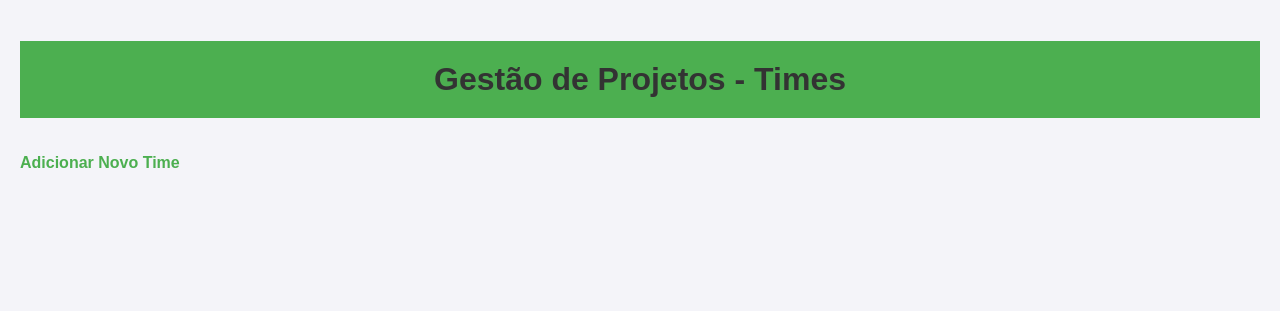
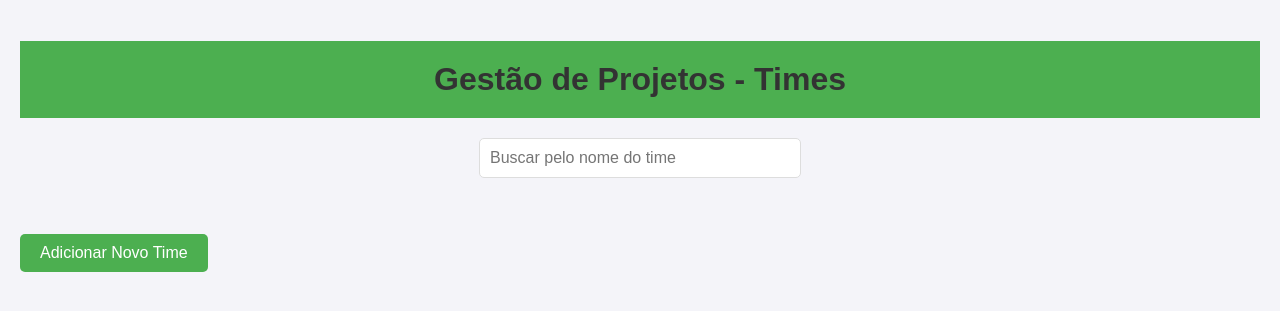
Before and after one commit to LuanRamalho/Python-com-Django-41---project_management, a Django app: template Python com Django 41 - project_management/tasks/templates/tasks/home.html in a window 1280 px wide. Shown: the top 311 px of the page. Run offline with Django 5.2, Linux system fonts and the light colour scheme; the template is opened without the code that fills it, so the values that code supplies are empty.

Commit message:
home.html

```diff
--- a/Python com Django 41 - project_management/tasks/templates/tasks/home.html
+++ b/Python com Django 41 - project_management/tasks/templates/tasks/home.html
@@ -38,7 +38,7 @@
             width: 80%;
             max-width: 500px;
             box-shadow: 0 2px 5px rgba(0, 0, 0, 0.1);
-            text-align: center;
+            text-align: left;
             transition: transform 0.3s ease;
         }
 
@@ -47,30 +47,105 @@
             box-shadow: 0 5px 15px rgba(0, 0, 0, 0.2);
         }
 
-        a {
-            text-decoration: none;
-            color: #4CAF50;
+        .team-info {
+            margin-bottom: 10px;
+        }
+
+        .team-info strong {
             font-weight: bold;
         }
 
-        a:hover {
+        .team-actions {
+            margin-top: 10px;
+        }
+
+        .team-actions a {
+            text-decoration: none;
+            color: #4CAF50;
+            margin-right: 15px;
+            font-weight: bold;
+        }
+
+        .team-actions a:hover {
             text-decoration: underline;
         }
 
         .container {
             padding: 20px;
         }
+
+        .add-team-btn {
+            display: inline-block;
+            padding: 10px 20px;
+            background-color: #4CAF50;
+            color: white;
+            text-decoration: none;
+            border-radius: 5px;
+            margin-top: 20px;
+        }
+
+        .add-team-btn:hover {
+            background-color: #45a049;
+        }
+
+        .search-container {
+            text-align: center;
+            margin-bottom: 20px;
+        }
+
+        .search-bar {
+            padding: 10px;
+            width: 300px;
+            font-size: 16px;
+            border-radius: 5px;
+            border: 1px solid #ddd;
+        }
     </style>
 </head>
 <body>
     <div class="container">
         <h1>Gestão de Projetos - Times</h1>
-        <ul>
+
+        <!-- Barra de busca -->
+        <div class="search-container">
+            <input type="text" id="searchBar" class="search-bar" placeholder="Buscar pelo nome do time" onkeyup="searchTeams()">
+        </div>
+
+        <ul id="teamList">
             {% for team in teams %}
-                <li><a href="{% url 'team_projects' team.id %}"> Título: {{ team.name }} - Descrição: {{ team.description }}</a></li>
+                <li class="team-item">
+                    <a href="{% url 'team_projects' team.id %}" style="text-decoration: none; color: inherit;">
+                        <div class="team-info">
+                            <strong>Nome:</strong> {{ team.name }}<br>
+                            <strong>Descrição:</strong> {{ team.description }} <br>
+                        </div>
+                    </a>
+                    <div class="team-actions">
+                        <a href="{% url 'edit_team' team.id %}">Editar</a>
+                        <a href="{% url 'delete_team' team.id %}" onclick="return confirm('Tem certeza que deseja excluir?')">Excluir</a>
+                    </div>
+                </li>
             {% endfor %}
         </ul>
-        <a href="{% url 'add_team' %}" class="add-team-btn">Adicionar Novo Time</a> <!-- Link para adicionar time -->
+        <a href="{% url 'add_team' %}" class="add-team-btn">Adicionar Novo Time</a>
     </div>
+
+    <script>
+        function searchTeams() {
+            const query = document.getElementById('searchBar').value.toLowerCase();
+            const teams = document.querySelectorAll('.team-item');
+
+            teams.forEach(function(team) {
+                // Obtém corretamente o nome do time (evita pegar a descrição)
+                const teamName = team.querySelector('.team-info').innerHTML.split('<br>')[0].toLowerCase();
+
+                if (teamName.includes(query)) {
+                    team.style.display = ''; // Exibe o item
+                } else {
+                    team.style.display = 'none'; // Oculta o item
+                }
+            });
+        }
+    </script>
 </body>
 </html>
```
